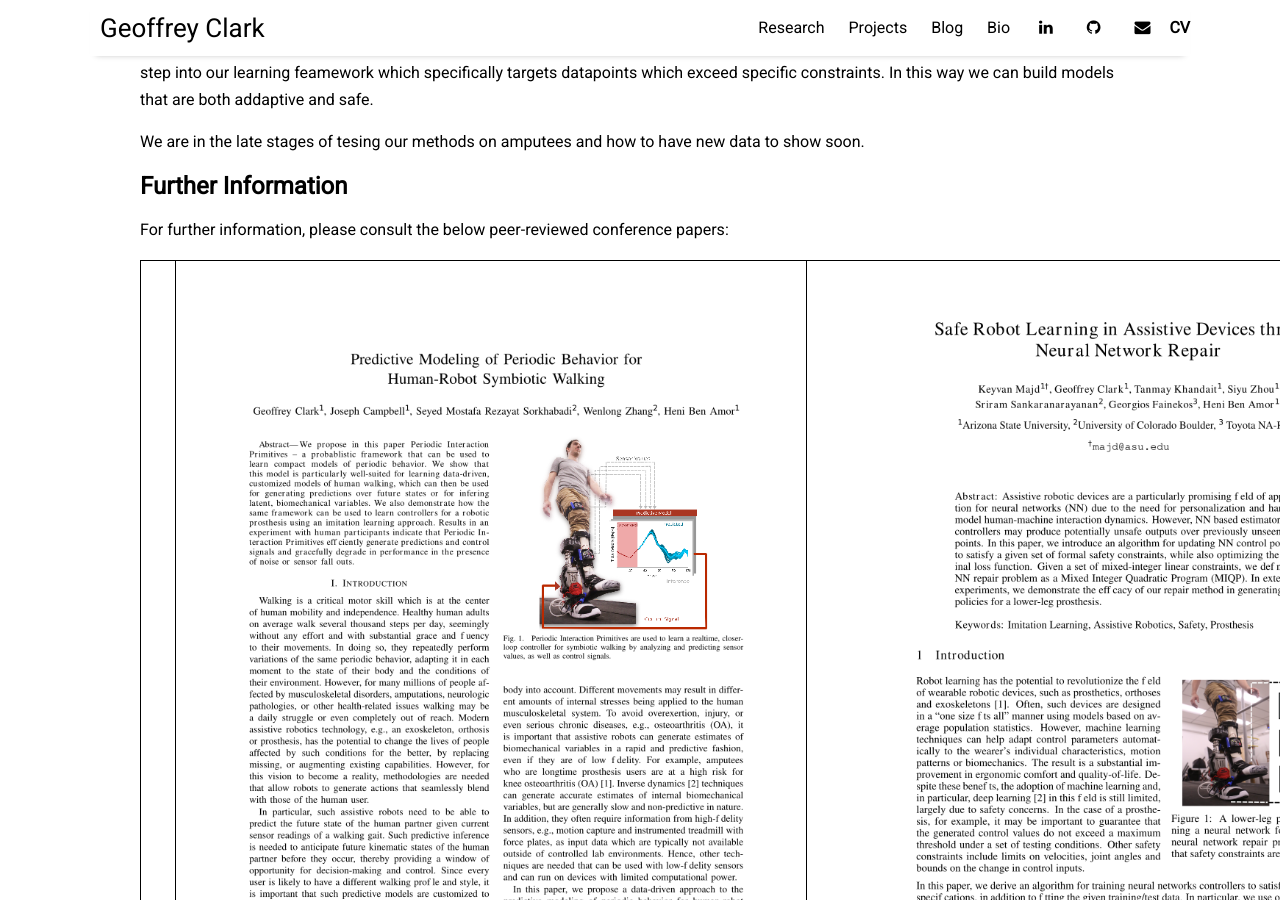
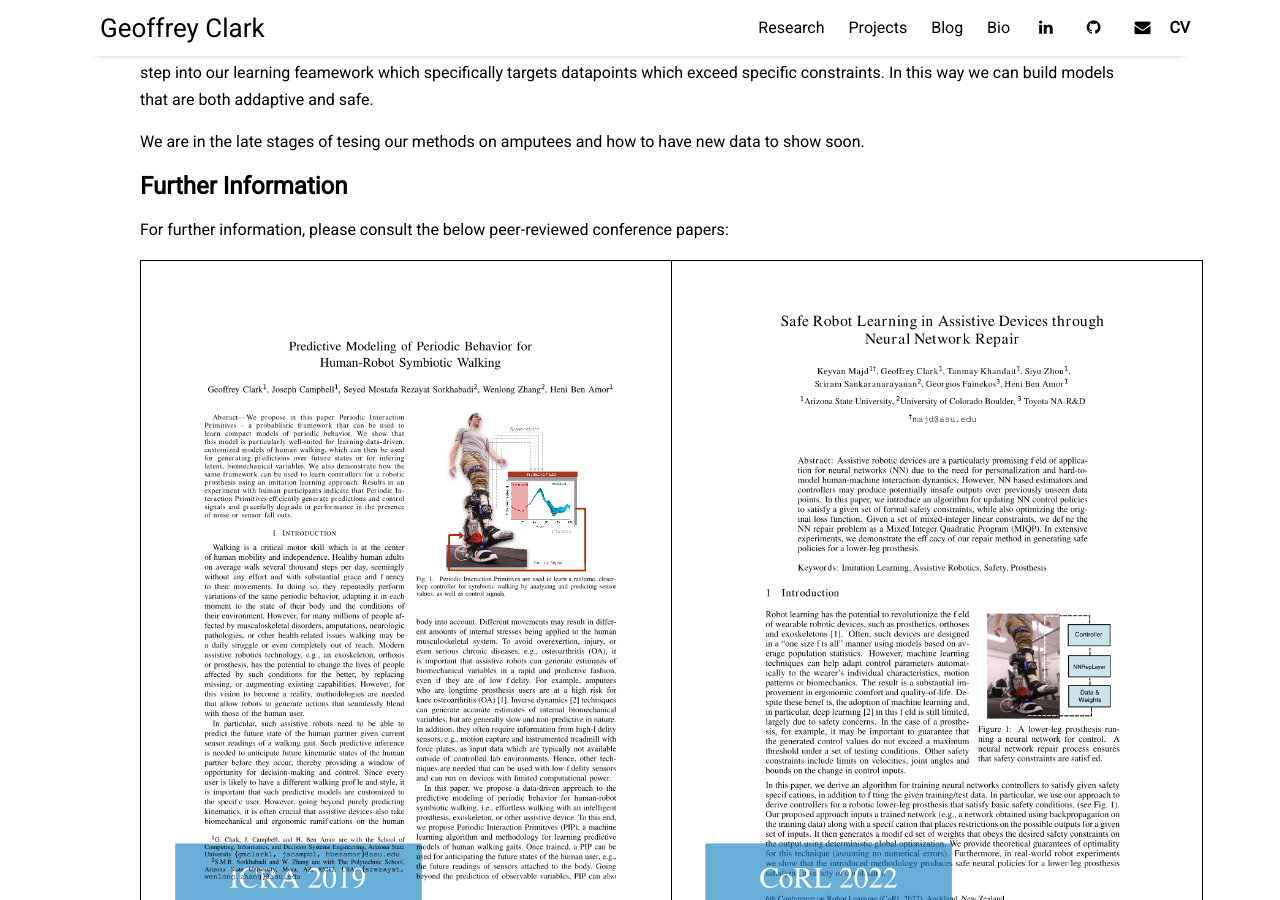
Before and after one commit to GeoffreyMClark/GeoffreyMClark.github.io, a Jekyll site: the page built from _posts/2021-10-11-research1.md, in a window 1280 px wide and 900 px high, scrolled down 749 px. Built offline with Jekyll 4.4.1, drawn with Linux system fonts in a browser that asks for light colours; nearby versions of some CDN libraries.

Commit message:
fixed paper images

```diff
--- a/_posts/2021-10-11-research1.md
+++ b/_posts/2021-10-11-research1.md
@@ -20,7 +20,7 @@ We are in the late stages of tesing our methods on amputees and how to have new
 For further information, please consult the below peer-reviewed conference papers:
 
 
-|| <a href="https://arxiv.org/pdf/2005.13139.pdf">![](/assets/img/ICRA2019.png?raw=true)</a> | <a href="https://openreview.net/pdf?id=X4228W0QpvN">![](/assets/img/CoRL2022.png?raw=true)</a> ||
+| <a href="https://arxiv.org/pdf/2005.13139.pdf"><img src="/assets/img/ICRA2019.png" alt="drawing" width="500"/></a> | <a href="https://openreview.net/pdf?id=X4228W0QpvN"><img src="/assets/img/CoRL2022.png" alt="drawing" width="500"/></a> |
 
 
 
```
Also changed, not shown: _posts/2021-10-10-research2.md (+1 -1 lines), assets/img/corl2020.png (deleted).
